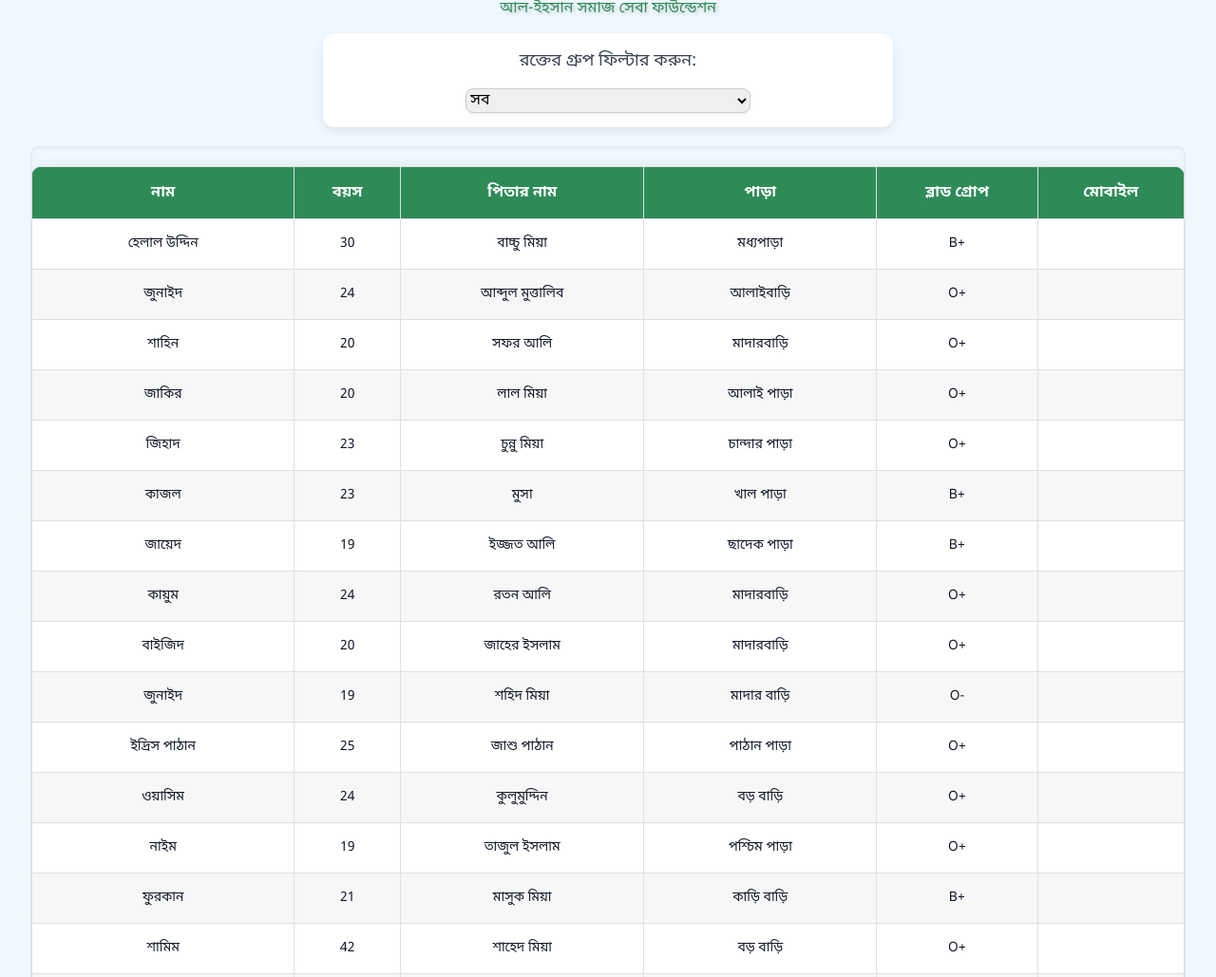
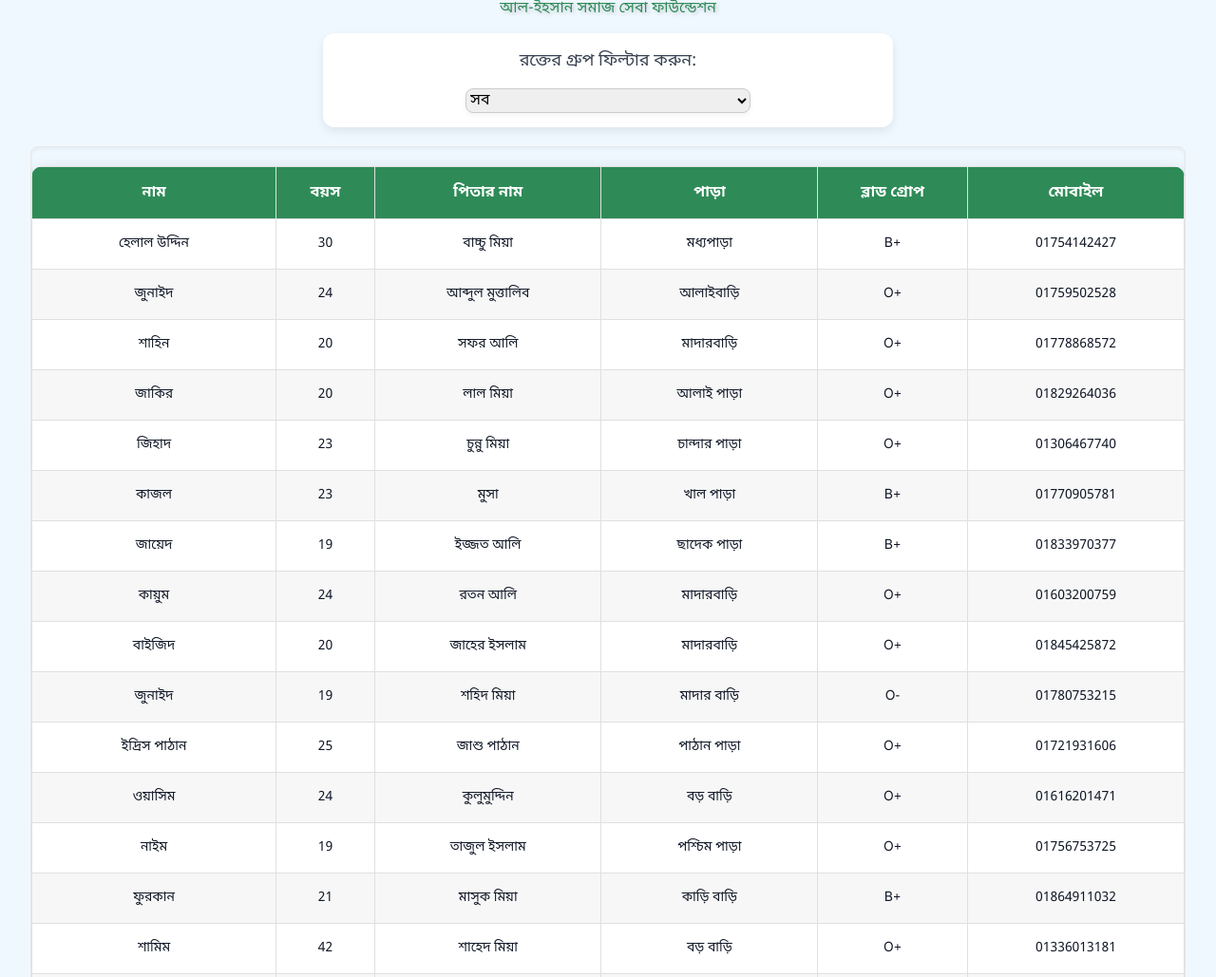
Before and after one commit to zellor7645/Al-Ihsan-Foundation, a plain HTML site: page index.html in a window 1280 px wide. Shown: the top 1029 px of the page at 95% size. Drawn offline with nearby package versions, Linux system fonts and the light colour scheme.

Commit message:
Update index.html

```diff
--- a/index.html
+++ b/index.html
@@ -372,7 +372,7 @@
                     <td class="px-6 py-4 text-sm text-gray-900">${donor['পিতার নাম'] || ''}</td>
                     <td class="px-6 py-4 text-sm text-gray-900">${donor['পাড়া'] || ''}</td>
                     <td class="px-6 py-4 text-sm text-gray-900">${donor['ব্লাড গ্রোপ'] || ''}</td>
-                    <td class="px-6 py-4 text-sm text-gray-900">${donor['মুবাইল'] || ''}</td>
+                    <td class="px-6 py-4 text-sm text-gray-900">${donor['মোবাইল'] || ''}</td>
                 `;
                 tableBody.appendChild(row);
             });
```
